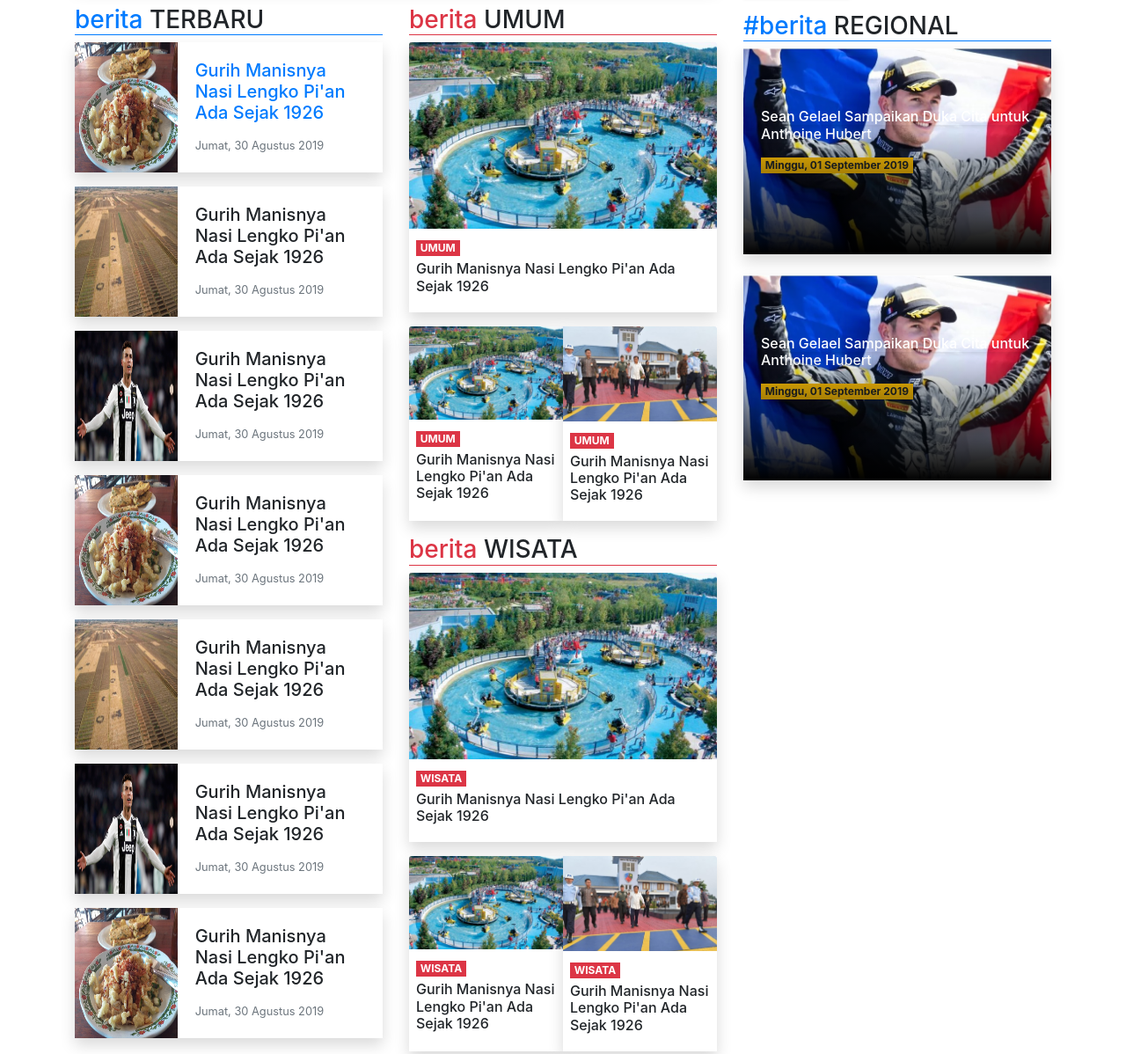
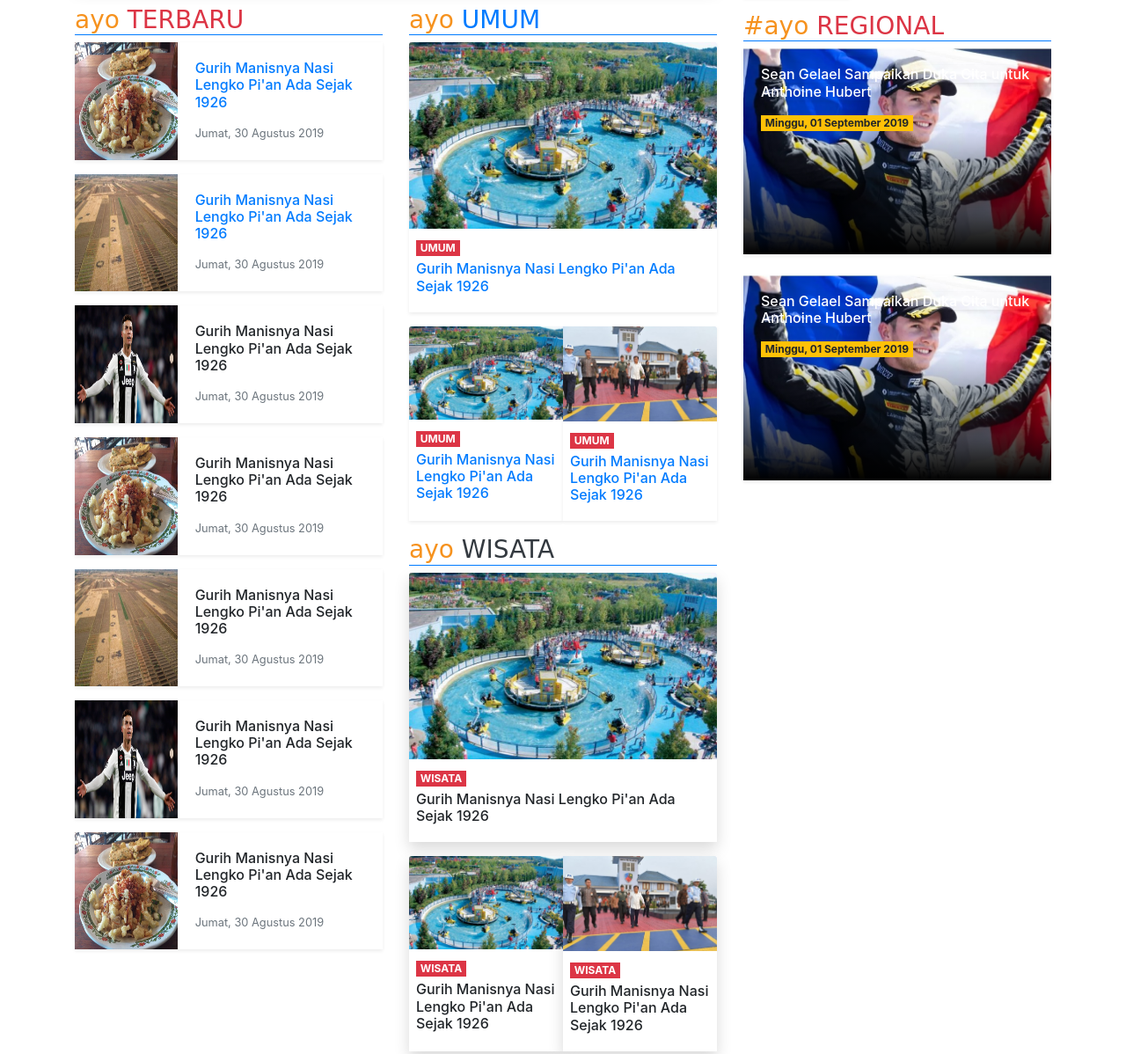
Before and after one commit to adeayobandung/web-template, a plain HTML site: page index.html in a window 1280 px wide. Shown: the part 848-2046 px from the top of the page at 88% size. Drawn offline with nearby package versions, Linux system fonts and the light colour scheme; a web font is replaced by a local one.

Commit message:
template v.1.0.0.4

```diff
--- a/css/style.css
+++ b/css/style.css
@@ -31,6 +31,21 @@ body {
     z-index: 1000;
 }
 
+.card-title-cust a:hover {
+    color: #F6921E;
+    z-index: 1000;
+}
+
+.card-title-cust-reg a {
+    color: #FFFFFF;
+    z-index: 1000;
+}
+
+.card-title-cust-reg a:hover {
+    color: #FFBA08;
+    z-index: 1000;
+}
+
 .footer-border {
     border-top: 3px solid #ffba08;
 }
@@ -41,6 +56,24 @@ body {
 
 .navbar-toggler-icon {
     color: #FFFFFF;
+}
+
+.ayo-title {
+    text-transform: uppercase;
+    font-family: 'Knewave', cursive;
+}
+
+.ayo-title span {
+    text-transform: lowercase;
+    color: #F6921E;
+}
+
+a.stretched-link:hover {
+    text-decoration: none;
+}
+
+.stretched-link:hover::after {
+    box-shadow: 0 0.5rem 1rem rgba(0, 0, 0, 0.15) !important;
 }
 
 @media (min-width: 992px) {
--- a/index.html
+++ b/index.html
@@ -9,6 +9,7 @@
   <!-- Bootstrap CSS -->
   <link rel="stylesheet" href="https://stackpath.bootstrapcdn.com/bootstrap/4.3.1/css/bootstrap.min.css"
     integrity="sha384-ggOyR0iXCbMQv3Xipma34MD+dH/1fQ784/j6cY/iJTQUOhcWr7x9JvoRxT2MZw1T" crossorigin="anonymous">
+  <link href="https://fonts.googleapis.com/css?family=Knewave&display=swap" rel="stylesheet">
 
   <link rel="stylesheet" href="css/style.css">
 
@@ -19,7 +20,7 @@
 <body>
   <nav class="navbar navbar-expand-lg fixed-top navbar-light bg-nav-ayobdg shadow">
     <div class="container">
-      <a class="navbar-brand" href="#"><img src="img/logo-20.png"></a>
+      <a class="navbar-brand" href="#"><img src="img/logo-20.png" alt="logo ayo bandung"></a>
       <button class="navbar-toggler" type="button" data-toggle="collapse" data-target="#navbarNav"
         aria-controls="navbarNav" aria-expanded="false" aria-label="Toggle navigation">
         <span class="navbar-toggler-icon"></span>
@@ -78,7 +79,7 @@
 
   <div class="jumbotron jumbotron-fluid mb-2">
     <div class="container">
-      <h1 class="display-4"><img src="img/logo-ayosemarang-red1.png"></h1>
+      <h1 class="display-4"><img src="img/logo-ayosemarang-red1.png" alt="logo ayo semarang"></h1>
       <p class="lead">SEMUA TENTANG SEMARANG</p>
     </div>
   </div>
@@ -93,7 +94,8 @@
               <img src="img/img8.jpg" class="card-img rounded-0"
                 alt="Pebalap Prancis Anthoine Hubert (Twitter.com/FIA_F2)">
               <div class="card-img-overlay card-title-cust">
-                <h2 class="card-title"><a href="" class="shadow-sm">Sean Gelael Sampaikan Duka Cita untuk Anthoine
+                <h2 class="card-title"><a href="" class="shadow-sm stretched-link">Sean Gelael Sampaikan Duka Cita untuk
+                    Anthoine
                     Hubert</a></h2>
                 <p class="card-text">Ucapan duka cita atas meninggalnya pebalap asal Prancis, Anthoine Hubert datang
                   dari sejumlah pihak...</p>
@@ -107,9 +109,61 @@
         <!-- group berita -->
         <div class="row">
           <div class="col-lg col-sm-6">
-            <h3 class="border-bottom border-primary mb-2"><span class="text-primary">berita</span> TERBARU</h3>
+            <h3 class="border-bottom border-primary mb-2 ayo-title text-danger"><span>ayo</span>
+              TERBARU</h3>
             <!-- beritar terbaru -->
-            <div class="card mb-3 shadow rounded-0 border-0">
+            <div class="card mb-3 shadow-sm rounded-0 border-0">
+              <div class="row no-gutters">
+                <div class="col-md-4 card-img-cust">
+                  <a href="#" class="stretched-link">
+                    <img src="img/img6.jpg" class="card-img rounded-0"
+                      alt="Gurih Manisnya Nasi Lengko Pi'an Ada Sejak 1926">
+                  </a>
+                </div>
+                <div class="col-md-8">
+                  <div class="card-body">
+                    <h6 class="card-title"><a href="#" class="stretched-link">Gurih Manisnya Nasi Lengko Pi'an Ada Sejak
+                        1926</a></h6>
+                    <p class="card-text"><small class="text-muted">Jumat, 30 Agustus 2019</small></p>
+                  </div>
+                </div>
+              </div>
+            </div>
+
+            <div class="card mb-3 shadow-sm rounded-0 border-0">
+              <div class="row no-gutters">
+                <div class="col-md-4 card-img-cust">
+                  <a href="#" class="stretched-link">
+                    <img src="img/img3.jpg" class="card-img rounded-0"
+                      alt="Gurih Manisnya Nasi Lengko Pi'an Ada Sejak 1926">
+                  </a>
+                </div>
+                <div class="col-md-8">
+                  <div class="card-body">
+                    <h6 class="card-title"><a href="#" class="stretched-link">Gurih Manisnya Nasi Lengko Pi'an Ada Sejak
+                        1926</a></h6>
+                    <p class="card-text"><small class="text-muted">Jumat, 30 Agustus 2019</small></p>
+                  </div>
+                </div>
+              </div>
+            </div>
+
+            <div class="card mb-3 shadow-sm rounded-0 border-0">
+              <div class="row no-gutters">
+                <div class="col-md-4 card-img-cust">
+                  <img src="img/img1.jpg" class="card-img rounded-0"
+                    alt="Gurih Manisnya Nasi Lengko Pi'an Ada Sejak 1926">
+                </div>
+                <div class="col-md-8">
+                  <div class="card-body">
+                    <h6 class="card-title">Gurih Manisnya Nasi Lengko Pi'an Ada Sejak 1926</h6>
+                    <p class="card-text"><small class="text-muted">Jumat, 30 Agustus 2019</small></p>
+                  </div>
+                </div>
+              </div>
+            </div>
+
+            <div class="card mb-3 shadow-sm rounded-0 border-0">
               <div class="row no-gutters">
                 <div class="col-md-4 card-img-cust">
                   <img src="img/img6.jpg" class="card-img rounded-0"
@@ -117,15 +171,14 @@
                 </div>
                 <div class="col-md-8">
                   <div class="card-body">
-                    <h5 class="card-title"><a href="#" class="stretched-link">Gurih Manisnya Nasi Lengko Pi'an Ada Sejak
-                        1926</a></h5>
+                    <h6 class="card-title">Gurih Manisnya Nasi Lengko Pi'an Ada Sejak 1926</h6>
                     <p class="card-text"><small class="text-muted">Jumat, 30 Agustus 2019</small></p>
                   </div>
                 </div>
               </div>
             </div>
 
-            <div class="card mb-3 shadow rounded-0 border-0">
+            <div class="card mb-3 shadow-sm rounded-0 border-0">
               <div class="row no-gutters">
                 <div class="col-md-4 card-img-cust">
                   <img src="img/img3.jpg" class="card-img rounded-0"
@@ -133,29 +186,29 @@
                 </div>
                 <div class="col-md-8">
                   <div class="card-body">
-                    <h5 class="card-title">Gurih Manisnya Nasi Lengko Pi'an Ada Sejak 1926</h5>
+                    <h6 class="card-title">Gurih Manisnya Nasi Lengko Pi'an Ada Sejak 1926</h6>
                     <p class="card-text"><small class="text-muted">Jumat, 30 Agustus 2019</small></p>
                   </div>
                 </div>
               </div>
             </div>
 
-            <div class="card mb-3 shadow rounded-0 border-0">
+            <div class="card mb-3 shadow-sm rounded-0 border-0">
               <div class="row no-gutters">
                 <div class="col-md-4 card-img-cust">
-                  <img src="img/img1.jpg" class="card-img rounded-0" height="100%"
+                  <img src="img/img1.jpg" class="card-img rounded-0"
                     alt="Gurih Manisnya Nasi Lengko Pi'an Ada Sejak 1926">
                 </div>
                 <div class="col-md-8">
                   <div class="card-body">
-                    <h5 class="card-title">Gurih Manisnya Nasi Lengko Pi'an Ada Sejak 1926</h5>
+                    <h6 class="card-title">Gurih Manisnya Nasi Lengko Pi'an Ada Sejak 1926</h6>
                     <p class="card-text"><small class="text-muted">Jumat, 30 Agustus 2019</small></p>
                   </div>
                 </div>
               </div>
             </div>
 
-            <div class="card mb-3 shadow rounded-0 border-0">
+            <div class="card mb-3 shadow-sm rounded-0 border-0">
               <div class="row no-gutters">
                 <div class="col-md-4 card-img-cust">
                   <img src="img/img6.jpg" class="card-img rounded-0"
@@ -163,52 +216,7 @@
                 </div>
                 <div class="col-md-8">
                   <div class="card-body">
-                    <h5 class="card-title">Gurih Manisnya Nasi Lengko Pi'an Ada Sejak 1926</h5>
-                    <p class="card-text"><small class="text-muted">Jumat, 30 Agustus 2019</small></p>
-                  </div>
-                </div>
-              </div>
-            </div>
-
-            <div class="card mb-3 shadow rounded-0 border-0">
-              <div class="row no-gutters">
-                <div class="col-md-4 card-img-cust">
-                  <img src="img/img3.jpg" class="card-img rounded-0"
-                    alt="Gurih Manisnya Nasi Lengko Pi'an Ada Sejak 1926">
-                </div>
-                <div class="col-md-8">
-                  <div class="card-body">
-                    <h5 class="card-title">Gurih Manisnya Nasi Lengko Pi'an Ada Sejak 1926</h5>
-                    <p class="card-text"><small class="text-muted">Jumat, 30 Agustus 2019</small></p>
-                  </div>
-                </div>
-              </div>
-            </div>
-
-            <div class="card mb-3 shadow rounded-0 border-0">
-              <div class="row no-gutters">
-                <div class="col-md-4 card-img-cust">
-                  <img src="img/img1.jpg" class="card-img rounded-0" height="100%"
-                    alt="Gurih Manisnya Nasi Lengko Pi'an Ada Sejak 1926">
-                </div>
-                <div class="col-md-8">
-                  <div class="card-body">
-                    <h5 class="card-title">Gurih Manisnya Nasi Lengko Pi'an Ada Sejak 1926</h5>
-                    <p class="card-text"><small class="text-muted">Jumat, 30 Agustus 2019</small></p>
-                  </div>
-                </div>
-              </div>
-            </div>
-
-            <div class="card mb-3 shadow rounded-0 border-0">
-              <div class="row no-gutters">
-                <div class="col-md-4 card-img-cust">
-                  <img src="img/img6.jpg" class="card-img rounded-0"
-                    alt="Gurih Manisnya Nasi Lengko Pi'an Ada Sejak 1926">
-                </div>
-                <div class="col-md-8">
-                  <div class="card-body">
-                    <h5 class="card-title">Gurih Manisnya Nasi Lengko Pi'an Ada Sejak 1926</h5>
+                    <h6 class="card-title">Gurih Manisnya Nasi Lengko Pi'an Ada Sejak 1926</h6>
                     <p class="card-text"><small class="text-muted">Jumat, 30 Agustus 2019</small></p>
                   </div>
                 </div>
@@ -223,34 +231,38 @@
 
           <div class="col-lg col-sm-6">
             <!-- berita UMUM -->
-            <h3 class="border-bottom border-danger mb-2"><span class="text-danger">berita</span> UMUM</h3>
+            <h3 class="border-bottom border-primary mb-2 ayo-title text-primary"><span>ayo</span>
+              UMUM</h3>
 
             <!-- berita di kelompok -->
             <div class="card-group mb-lg-3 mb-sm-1">
-              <div class="card shadow rounded-0 border-0">
+              <div class="card shadow-sm rounded-0 border-0">
                 <img src="img/img7.jpg" class="card-img-top" alt="...">
                 <div class="card-body p-2">
                   <p class="card-text mb-1"><span class="badge badge-danger rounded-0">UMUM</span></p>
-                  <h6 class="card-title">Gurih Manisnya Nasi Lengko Pi'an Ada Sejak 1926</h6>
+                  <h6 class="card-title"><a href="#" class="stretched-link">Gurih Manisnya Nasi Lengko Pi'an Ada Sejak
+                      1926</a></h6>
 
                 </div>
               </div>
             </div>
 
             <div class="card-group mb-lg-3">
-              <div class="card shadow rounded-0 border-0">
+              <div class="card shadow-sm rounded-0 border-0">
                 <img src="img/img7.jpg" class="card-img-top" alt="...">
                 <div class="card-body p-2">
                   <p class="card-text mb-1"><span class="badge badge-danger rounded-0">UMUM</span></p>
-                  <h6 class="card-title">Gurih Manisnya Nasi Lengko Pi'an Ada Sejak 1926</h6>
+                  <h6 class="card-title"><a href="#" class="stretched-link">Gurih Manisnya Nasi Lengko Pi'an Ada Sejak
+                      1926</a></h6>
 
                 </div>
               </div>
-              <div class="card shadow rounded-0 border-0">
+              <div class="card shadow-sm rounded-0 border-0">
                 <img src="img/img2.jpeg" class="card-img-top" alt="...">
                 <div class="card-body p-2">
                   <p class="card-text mb-1"><span class="badge badge-danger rounded-0">UMUM</span></p>
-                  <h6 class="card-title">Gurih Manisnya Nasi Lengko Pi'an Ada Sejak 1926</h6>
+                  <h6 class="card-title"><a href="#" class="stretched-link">Gurih Manisnya Nasi Lengko Pi'an Ada Sejak
+                      1926</a></h6>
 
                 </div>
               </div>
@@ -258,7 +270,8 @@
             <!-- end berita di kelompok -->
 
             <!-- berita WISATA -->
-            <h3 class="border-bottom border-danger mb-2"><span class="text-danger">berita</span> WISATA</h3>
+            <h3 class="border-bottom border-primary mb-2 ayo-title text-dark"><span>ayo</span>
+              WISATA</h3>
 
             <!-- berita di kelompok -->
             <div class="card-group mb-lg-3 mb-sm-1">
@@ -301,11 +314,14 @@
       </div>
       <div class="col-lg-4">
         <!-- berita TERPOPULAR -->
-        <h3 class="border-bottom border-primary"><span class="text-primary">#berita</span> TERPOPULAR</h3>
+        <h3 class="border-bottom border-primary mb-2 ayo-title text-dark"><span>#ayo</span>
+          TERPOPULAR</h3>
 
         <div class="row no-gutters mb-3">
           <div class="col-lg-5">
-            <img src="img/img7.jpg" class="img-thumbnail img-fluid rounded-0">
+            <a href="#">
+              <img src="img/img7.jpg" class="img-thumbnail img-fluid rounded-0" alt="...">
+            </a>
           </div>
           <div class="col-lg-7 pl-2">
             <p class="mb-1"><span class="badge badge-danger rounded-0">OLAHRAGA</span></p>
@@ -315,7 +331,7 @@
 
         <div class="row no-gutters mb-3">
           <div class="col-lg-5">
-            <img src="img/img7.jpg" class="img-thumbnail img-fluid rounded-0">
+            <img src="img/img7.jpg" class="img-thumbnail img-fluid rounded-0" alt="...">
           </div>
           <div class="col-lg-7 pl-2">
             <p class="mb-1"><span class="badge badge-danger rounded-0">UMUM</span></p>
@@ -325,7 +341,7 @@
 
         <div class="row no-gutters mb-3">
           <div class="col-lg-5">
-            <img src="img/img7.jpg" class="img-thumbnail img-fluid rounded-0">
+            <img src="img/img7.jpg" class="img-thumbnail img-fluid rounded-0" alt="...">
           </div>
           <div class="col-lg-7 pl-2">
             <p class="mb-1"><span class="badge badge-danger rounded-0">POLITIK</span></p>
@@ -334,7 +350,8 @@
         </div>
 
         <!-- tag terpopuler -->
-        <h3 class="border-bottom border-primary"><span class="text-primary">#tag</span> POPULER</h3>
+        <h3 class="border-bottom border-primary mb-2 ayo-title text-dark"><span>#tag</span>
+          POPULER</h3>
 
         <div class="row mb-lg-3">
           <div class="col-lg">
@@ -345,15 +362,17 @@
         </div>
 
         <!-- berita terkait -->
-        <h3 class="border-bottom border-primary"><span class="text-primary">#berita</span> REGIONAL</h3>
+        <h3 class="border-bottom border-primary mb-2 ayo-title text-danger"><span>#ayo</span>
+          regional</h3>
 
         <div class="row mb-4">
           <div class="col-lg">
-            <div class="card bg-light shadow text-white card-bg-cust rounded-0 border-0">
+            <div class="card bg-light shadow-sm text-white card-bg-cust rounded-0 border-0">
               <img src="img/img8.jpg" class="card-img rounded-0"
                 alt="Pebalap Prancis Anthoine Hubert (Twitter.com/FIA_F2)">
               <div class="card-img-overlay">
-                <h6 class="card-title pt-5 text-white"><a href="" class="text-white shadow-sm">Sean Gelael Sampaikan
+                <h6 class="card-title card-title-cust-reg"><a href="" class="shadow-sm stretched-link">Sean
+                    Gelael Sampaikan
                     Duka Cita
                     untuk Anthoine
                     Hubert</a></h6>
@@ -365,11 +384,12 @@
 
         <div class="row mb-4">
           <div class="col-lg">
-            <div class="card bg-light shadow text-white card-bg-cust rounded-0 border-0">
+            <div class="card bg-light shadow-sm text-white card-bg-cust rounded-0 border-0">
               <img src="img/img8.jpg" class="card-img rounded-0"
                 alt="Pebalap Prancis Anthoine Hubert (Twitter.com/FIA_F2)">
               <div class="card-img-overlay">
-                <h6 class="card-title pt-5 text-white"><a href="" class="text-white shadow-sm">Sean Gelael Sampaikan
+                <h6 class="card-title card-title-cust-reg"><a href="" class="shadow-sm stretched-link">Sean
+                    Gelael Sampaikan
                     Duka Cita
                     untuk Anthoine
                     Hubert</a></h6>
@@ -419,13 +439,13 @@
   <!-- jQuery first, then Popper.js, then Bootstrap JS -->
   <script src="https://code.jquery.com/jquery-3.3.1.slim.min.js"
     integrity="sha384-q8i/X+965DzO0rT7abK41JStQIAqVgRVzpbzo5smXKp4YfRvH+8abtTE1Pi6jizo" crossorigin="anonymous">
-    </script>
+  </script>
   <script src="https://cdnjs.cloudflare.com/ajax/libs/popper.js/1.14.7/umd/popper.min.js"
     integrity="sha384-UO2eT0CpHqdSJQ6hJty5KVphtPhzWj9WO1clHTMGa3JDZwrnQq4sF86dIHNDz0W1" crossorigin="anonymous">
-    </script>
+  </script>
   <script src="https://stackpath.bootstrapcdn.com/bootstrap/4.3.1/js/bootstrap.min.js"
     integrity="sha384-JjSmVgyd0p3pXB1rRibZUAYoIIy6OrQ6VrjIEaFf/nJGzIxFDsf4x0xIM+B07jRM" crossorigin="anonymous">
-    </script>
+  </script>
 </body>
 
 </html>
```
